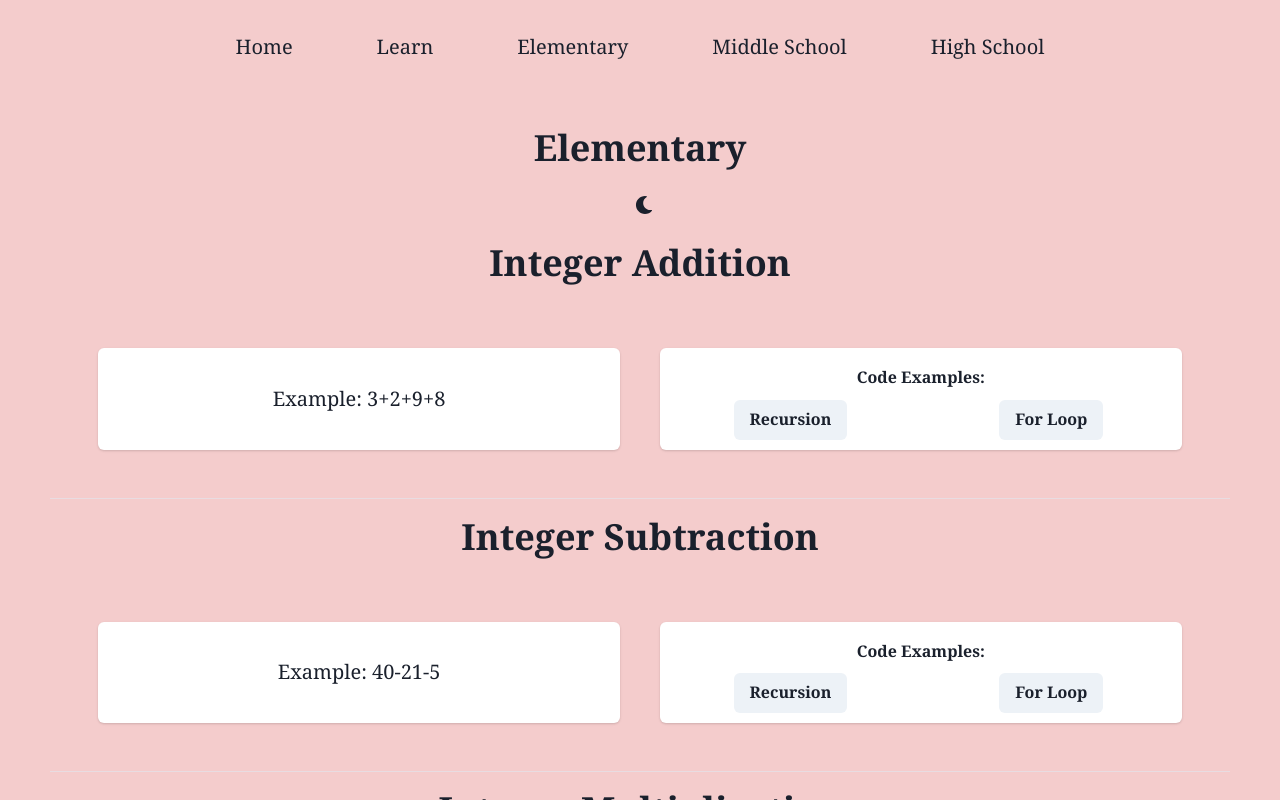
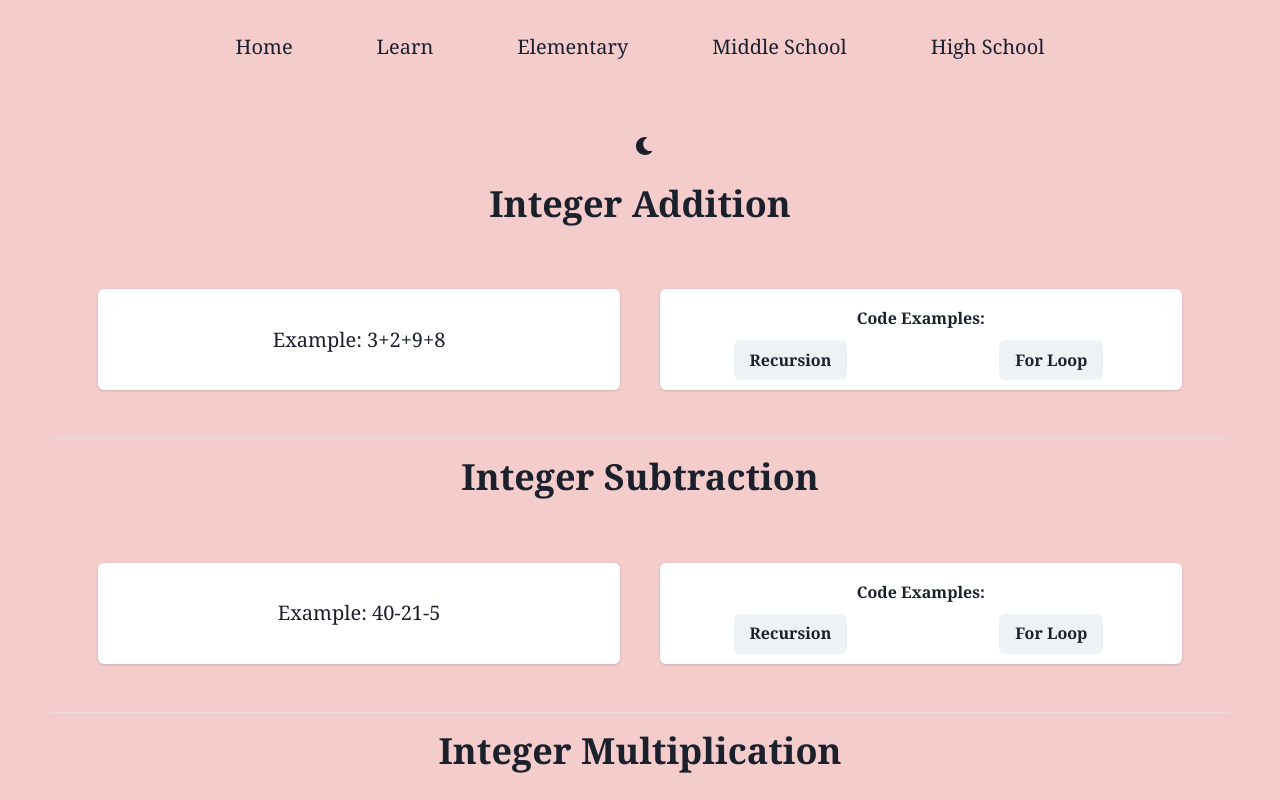
Before and after one commit to amansjot/henhacks24, a React (Create React App) app: page / in a window 1280 px wide. Both pictures are taken after a click on the link "Learn". Shown: the top 800 px of the page. Built offline with nearby package versions, Linux system fonts and the light colour scheme.

Commit message:
Update Elementary.tsx

```diff
--- a/src/Elementary.tsx
+++ b/src/Elementary.tsx
@@ -94,9 +94,6 @@ export function Elementary(): JSX.Element {
 
     return (
         <section id="elementary">
-            <Heading className="header">
-                Elementary
-            </Heading>
             <ColorModeSwitcher justifySelf="flex-end"/>
             <Heading className="codeheader">Integer Addition</Heading>
             <section id="addition" className="cards">
```
